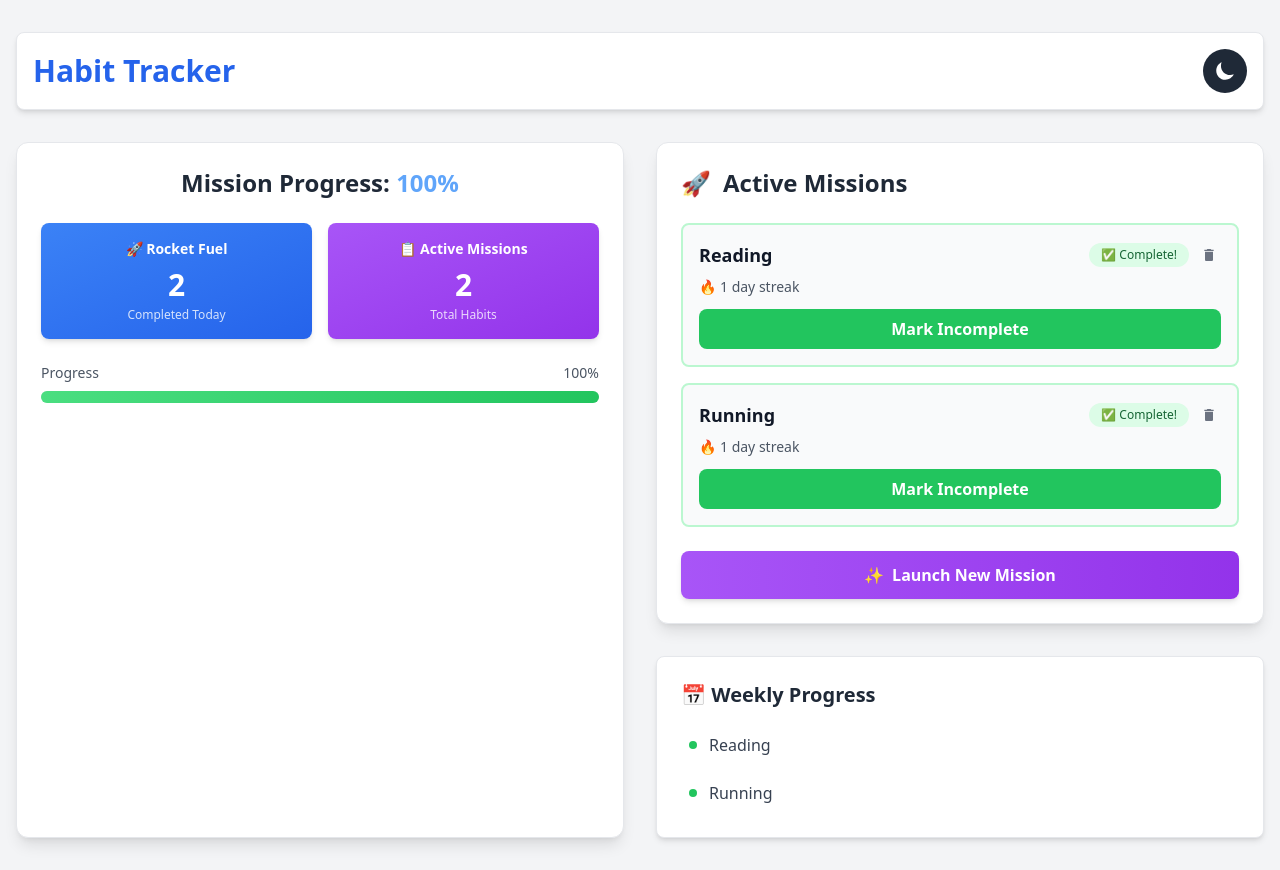
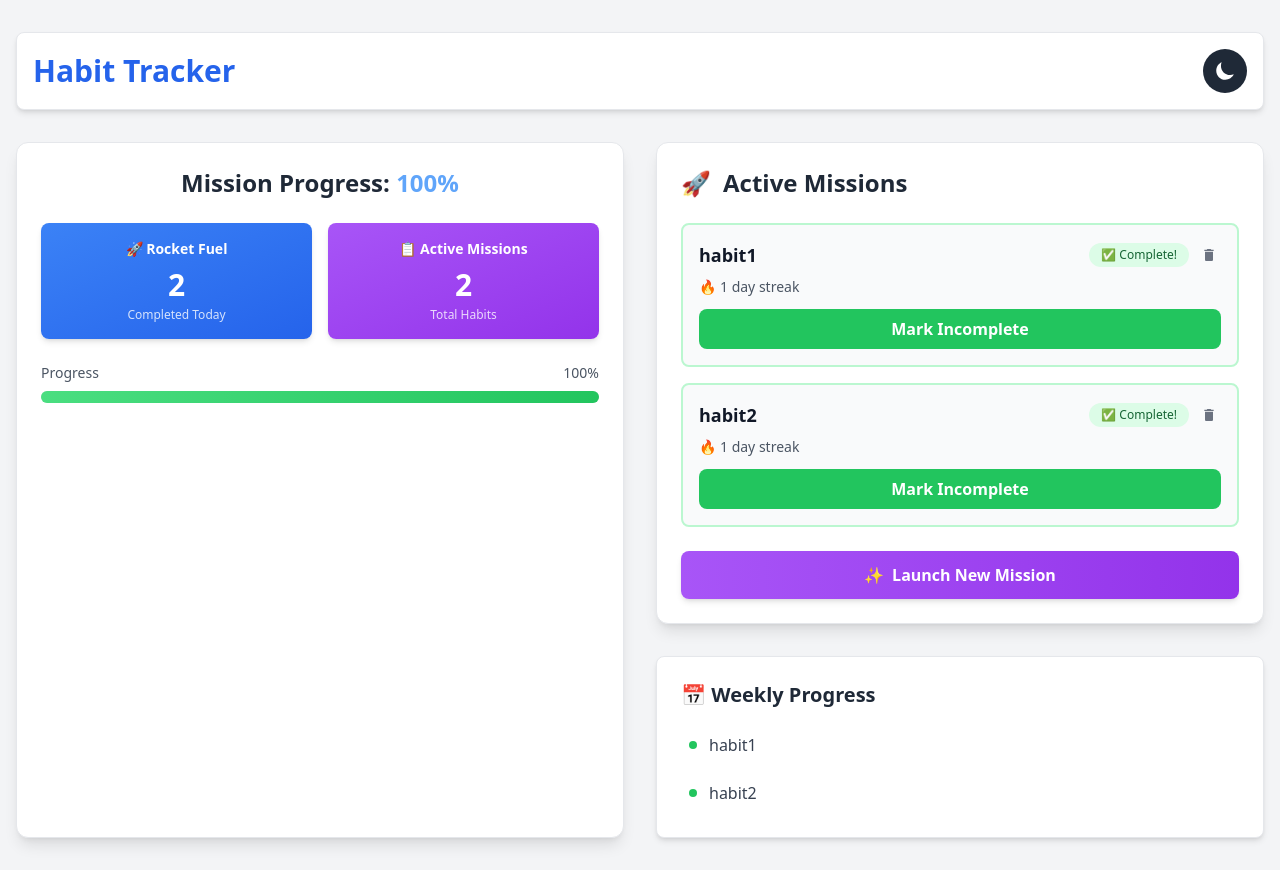
Before and after one commit to pritamroy23/habit-tracker, a React (Create React App) app: page / in a window 1280 px wide. Built offline with nearby package versions, Linux system fonts and the light colour scheme.

Commit message:
update default habit name

```diff
--- a/src/App.js
+++ b/src/App.js
@@ -9,8 +9,8 @@ import WeeklyProgress from './components/WeeklyProgress';
 function App() {
   const [darkMode, setDarkMode] = useState(false);
   const [habits, setHabits] = useState([
-    { id: 1, name: 'Reading', completed: true, streak: 1 },
-    { id: 2, name: 'Running', completed: true, streak: 1 }
+    { id: 1, name: 'habit1', completed: true, streak: 1 },
+    { id: 2, name: 'habit2', completed: true, streak: 1 }
   ]);
 
   const deleteHabit = (id) => {
```
